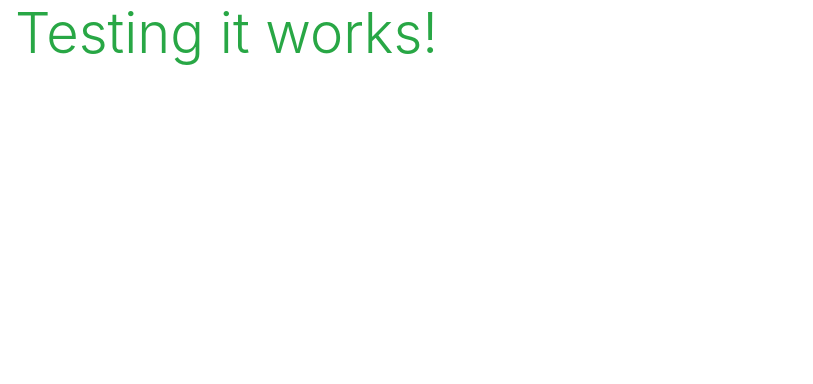
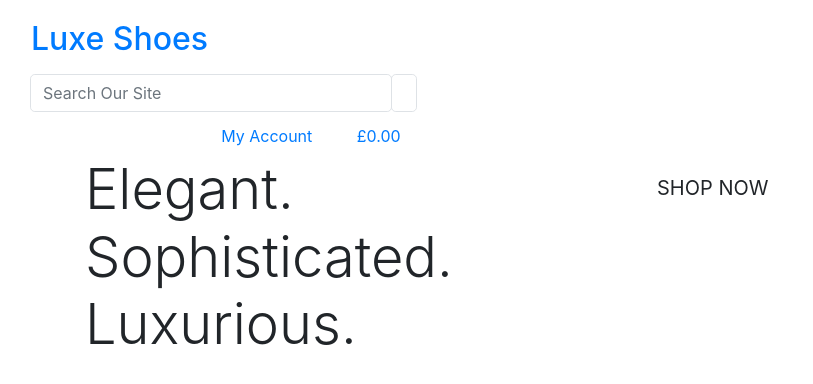
Before and after one commit to Georgina90-x/Luxe-Shoes, a Django app: page / in a window 1280 px wide. Shown: the top 384 px of the page, without its empty margins (0-813 px from the left). Run offline with Django 3.2, Linux system fonts and the light colour scheme.

Commit message:
added boilerplate and header to base.html

```diff
--- a/home/templates/home/index.html
+++ b/home/templates/home/index.html
@@ -1,6 +1,27 @@
 {% extends "base.html" %}
 {% load static %}
 
+{% block page_header %}
+<div class="container header-container">
+    <div class="row">
+        <div class="col">
+
+        </div>
+    </div>
+</div>
+{% endblock %}
+
 {% block content %}
-<h1 class="display-4 text-success">Testing it works!</h1>
+    <div class="container h-100">
+        <div class="row h-100">
+            <div class="col-7 col-md-6 my-auto">
+                <h1 class="display-4 logo-font text-black">Elegant.<br>Sophisticated. <br>Luxurious.</h1>
+            </div>
+            <div>
+                <h4>
+                    <a href="" class="shop-now-button btn btn-lg rounded-lg text-uppercase py-3">Shop Now</a>
+                </h4>
+            </div>
+        </div>
+    </div>
 {% endblock %}
--- a/home/views.py
+++ b/home/views.py
@@ -1,4 +1,5 @@
 from django.shortcuts import render
+
 
 def index(request):
     """ A view to return the index page """
--- a/templates/base.html
+++ b/templates/base.html
@@ -32,6 +32,66 @@
   </head>
   <body>
     <header class="container-fluid fixed-top">
+            <div id="top-nav" class="row bg-white pt-lg-2 d-none d-lg-flex">
+                <div class="col-12 col-lg-4 my-auto py-1 py-0 text-center text-lg-left">
+                    <a href="{% url 'home' %}" class="nav-link main-logo-link">
+                        <h2 class="logo-font text-black my-0">Luxe Shoes</h2>
+                    </a>
+                </div>
+            </div>
+            <div class="col-12 col-lg-4 my-auto py-1 py-0">
+                <form method="GET" action="{% url 'products' %}">
+                    <div class="input-group w-100">
+                        <input class="form-control border border-black rounded-lg" type="text" name="q" placeholder="Search Our Site">
+                        <div class="input-group-append">
+                            <button class="form-control btn btn-black border border-black rounded-lg" type="submit">
+                                <span class="icon">
+                                    <i class="fas fa-search"></i>
+                                </span>
+                            </button>
+                        </div>
+                    </div>
+                </form>
+            </div>
+            <div class="col-12 col-lg-4 my-auto py-1 py-lg-0">
+                <ul class="list-inline list-unstyled text-center text-lg-right my-0">
+                    <li class="list-inline-item dropdown">
+                        <a class="text-black nav-link" href="#" id="user-options" data-toggle="dropdown" aria-haspopup="true" aria-expanded="false">
+                            <div class="text-center">
+                                <div class="text-center"><i class="fas fa-user fa-lg"></i></div>
+                                    <p class="my-0">My Account</p>
+                            </div>
+                        </a>
+                        <div class="dropdown-menu border-0" aria-labelledby="user-options">
+                            {% if request.user.is_authenticated %}
+                                {% if request.user.is_superuser %}
+                                    <a href="" class="dropdown-item">Product Management</a>
+                                {% endif %}
+                                <a href="" class="dropdown-item">My Profile</a>
+                                <a href="{% url 'account_logout' %}" class="dropdown-item">Logout</a>
+                            {% else %}
+                                <a href="{% url 'account_signup' %}" class="dropdown-item">Register</a>
+                                <a href="{% url 'account_login' %}" class="dropdown-item">Login</a>
+                            {% endif %}
+                        </div>
+                    </li>
+                    <li class="list-inline-item">
+                        <a class="{% if grand_total %}text-info font-weight-bold{% else %}text-black{% endif %} nav-link" href="{% url 'view_bag' %}">
+                            <div class="text-center">
+                                <div><i class="fas fa-shopping-bag fa-lg"></i></div>
+                                <p class="my-0">
+                                    {% if grand_total %}
+                                        ${{ grand_total|floatformat:2 }}
+                                    {% else %}
+                                        £0.00
+                                    {% endif %}
+                                </p>
+                            </div>
+                        </a>
+                    </li>
+                </ul>
+
+            </div>
 
         {% if messages %}
         <div class="message-container"></div>
```
